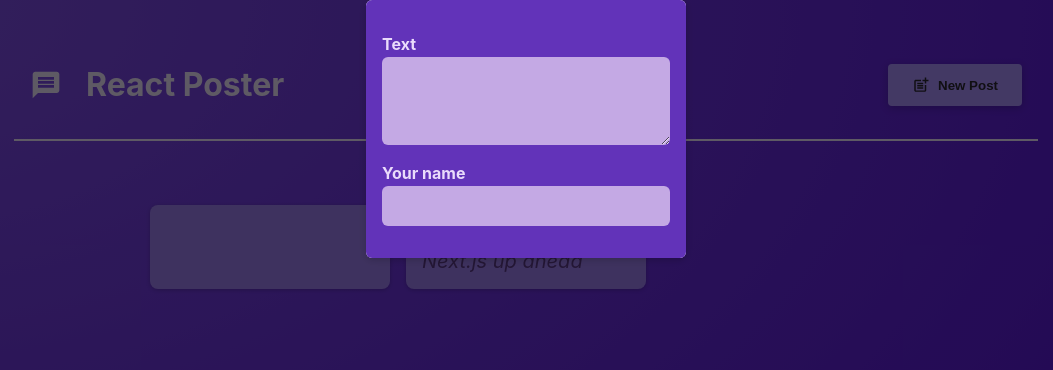
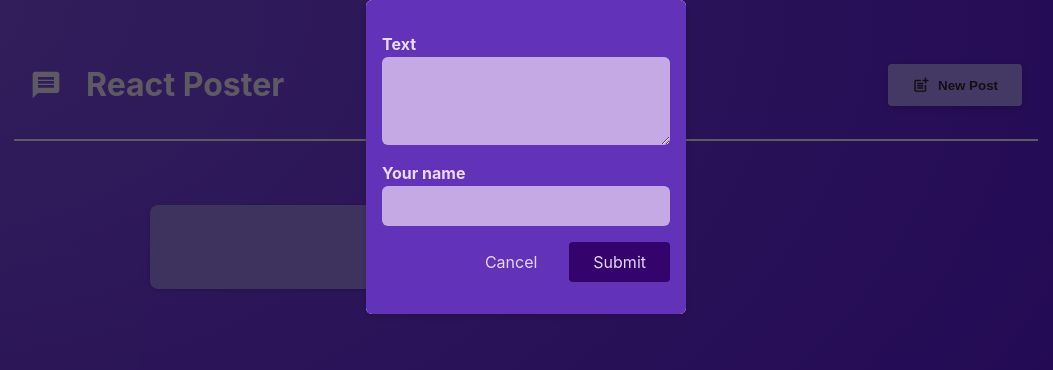
Before and after one commit to HrsHristov/poster-app, a React (Vite) app: page / in a window 1280 px wide. Shown: the top 370 px of the page, without its empty margins (114-1167 px from the left). Built offline with nearby package versions, Linux system fonts and the light colour scheme.

Commit message:
Add modal buttons

```diff
--- a/src/components/NewPost.jsx
+++ b/src/components/NewPost.jsx
@@ -1,16 +1,11 @@
 import classes from "./NewPost.module.css";
 
-const NewPost = (props) => {
+const NewPost = ({ onBodyChange, onAuthorChange, onCancel }) => {
     return (
         <form className={classes.form}>
             <p>
                 <label htmlFor="body">Text</label>
-                <textarea
-                    id="body"
-                    required
-                    rows={3}
-                    onChange={props.onBodyChange}
-                />
+                <textarea id="body" required rows={3} onChange={onBodyChange} />
             </p>
             <p>
                 <label htmlFor="name">Your name</label>
@@ -18,8 +13,14 @@ const NewPost = (props) => {
                     type="text"
                     id="name"
                     required
-                    onChange={props.onAuthorChange}
+                    onChange={onAuthorChange}
                 />
+            </p>
+            <p className={classes.actions}>
+                <button type="button" onClick={onCancel}>
+                    Cancel
+                </button>
+                <button>Submit</button>
             </p>
         </form>
     );
--- a/src/components/PostsList.jsx
+++ b/src/components/PostsList.jsx
@@ -25,6 +25,7 @@ const PostsList = ({ isPosting, onStopPosting }) => {
                     <NewPost
                         onBodyChange={bodyChangeHandler}
                         onAuthorChange={authorChangeHandler}
+                        onCancel={onStopPosting}
                     />
                 </Modal>
             )}
```
